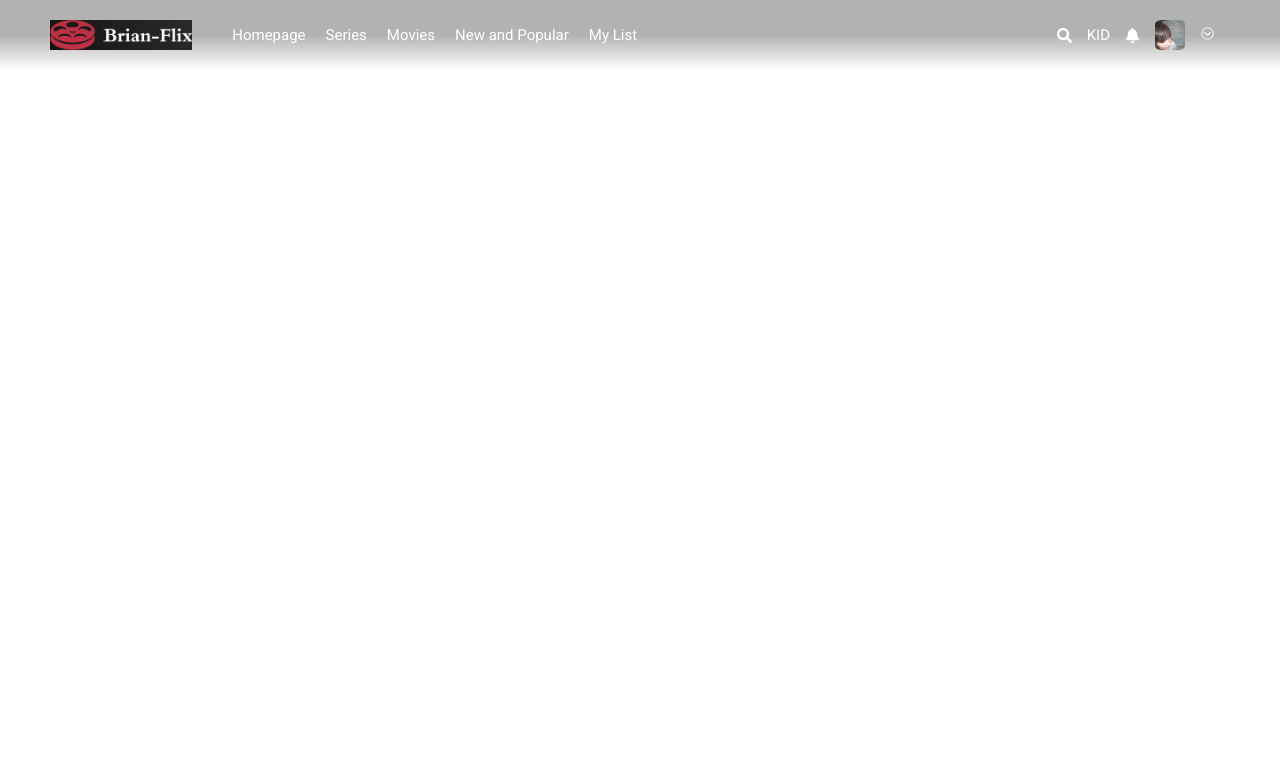
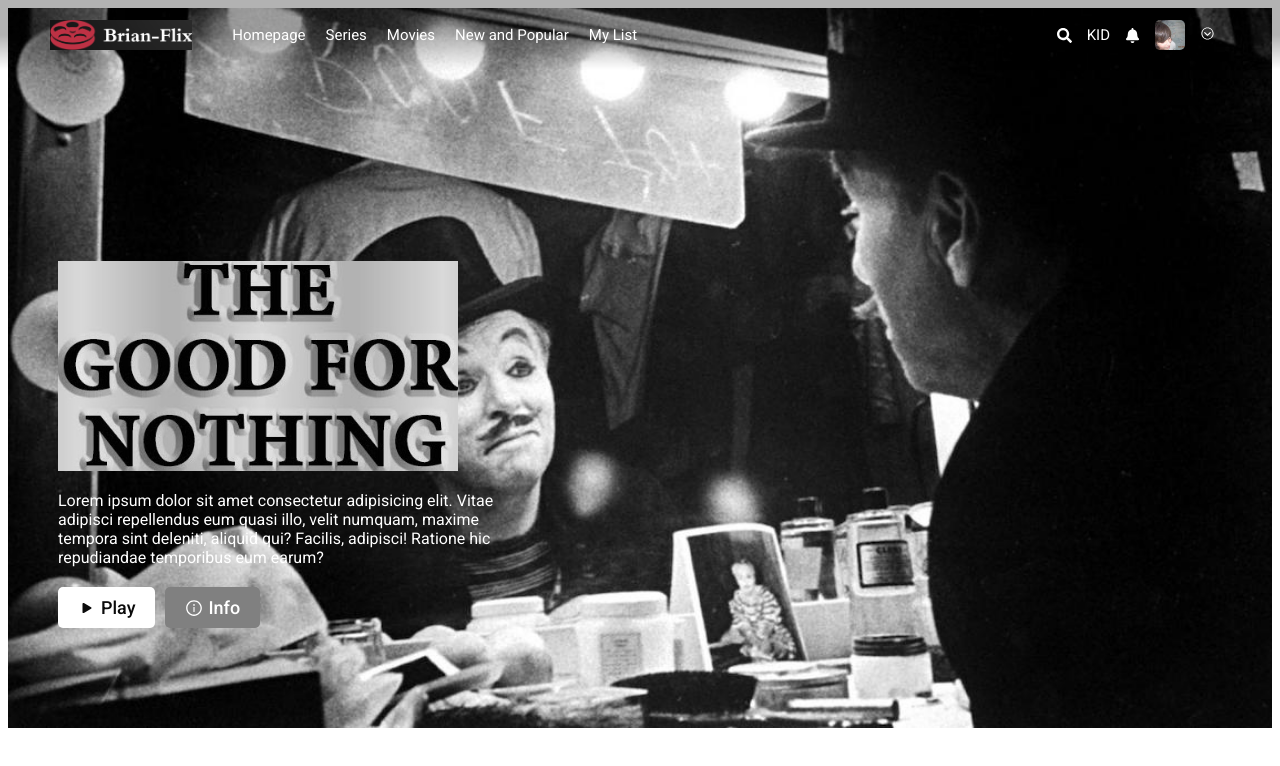
Before and after one commit to brianx009/NetflixClone, a React (Create React App) app in the folder myapp/: page / in a window 1280 px wide. Shown: the top 766 px of the page. Built offline with nearby package versions, Linux system fonts and the light colour scheme.

Commit message:
Featured Page in progress save point

```diff
--- /dev/null
+++ b/myapp/src/components/featured/Featured.jsx
@@ -0,0 +1,63 @@
+import { BsFillPlayFill } from "react-icons/bs";
+import { AiOutlineInfoCircle } from "react-icons/ai";
+
+import "./featured.scss";
+
+export default function Featured({ type }) {
+  return (
+    <div className="featured">
+      {type && (
+        <div className="category">
+          <span>{type === "movie" ? "Movies" : "Series"}</span>
+          <select name="genre" id="genre">
+            <option>Genre</option>
+            <option value="adventure">Adventure</option>
+            <option value="comedy">Comedy</option>
+            <option value="crime">Crime</option>
+            <option value="fantasy">Fantasy</option>
+            <option value="historical">Historical</option>
+            <option value="horror">Horror</option>
+            <option value="romance">Romance</option>
+            <option value="sci-fi">Sci-fi</option>
+            <option value="thriller">Thriller</option>
+            <option value="western">Western</option>
+            <option value="animation">Animation</option>
+            <option value="drama">Drama</option>
+            <option value="documentary">Documentary</option>
+          </select>
+        </div>
+      )}
+      {/* movie thumbnail */}
+      <img
+        src="images/movie/CC.png"
+        alt=""
+      />
+      {/*Movie Title png */}
+      <div className="info">
+        <img
+          src="images/movieTitle/CC_GFN.png"
+          alt=""
+        />
+        {/*Movie Description */}
+        <span className="desc">
+          Lorem ipsum dolor sit amet consectetur adipisicing elit. Vitae
+          adipisci repellendus eum quasi illo, velit numquam, maxime tempora
+          sint deleniti, aliquid qui? Facilis, adipisci! Ratione hic repudiandae
+          temporibus eum earum?
+        </span>
+        {/*Play Button Icon */}
+        <div className="buttons">
+          <button className="play">
+            <BsFillPlayFill/>
+            <span>Play</span>
+          </button>
+          {/*Information button Icon */}
+          <button className="more">
+            <AiOutlineInfoCircle/>
+            <span>Info</span>
+          </button>
+        </div>
+      </div>
+    </div>
+  );
+}
--- /dev/null
+++ b/myapp/src/components/featured/featured.scss
@@ -0,0 +1,106 @@
+/*
+.featured{
+    //controls the height of the movie thumbnail
+    height: 90vh;
+    position: relative;
+
+    img{
+        //width and height are set to take up a
+        //full screen
+        width: 100%;
+        height: 100%;
+        //makes image fit stretched
+        object-fit: cover;
+    }
+
+    .info{
+        width: 35%;
+        position: absolute;
+        left: 50px;
+        bottom: 100px;
+        color: white;
+    }
+
+}
+*/
+
+.featured {
+    height: 90vh;
+    position: relative;
+
+    .category {
+      position: absolute;
+      top: 80px;
+      left: 50px;
+      font-size: 30px;
+      font-weight: 500;
+      color: white;
+      display: flex;
+      align-items: center;
+
+      select {
+        cursor: pointer;
+        background-color: var(--main-color);
+        border: 1px solid white;
+        color: white;
+        margin-left: 20px;
+        padding: 5px;
+      }
+    }
+
+    img {
+      width: 100%;
+      height: 100%;
+      object-fit: cover;
+
+    }
+
+    .info {
+      width: 35%;
+      position: absolute;
+      left: 50px;
+      bottom: 100px;
+      color: white;
+      display: flex;
+      flex-direction: column;
+
+      img {
+        width: 400px;
+      }
+
+      .desc {
+        margin: 20px 0px;
+      }
+
+      .buttons {
+        display: flex;
+
+        button {
+          padding: 10px 20px;
+          border: none;
+          border-radius: 5px;
+          display: flex;
+          align-items: center;
+          justify-content: center;
+          font-size: 18px;
+          font-weight: 500;
+          margin-right: 10px;
+          cursor: pointer;
+
+          &.play {
+            background-color: white;
+            color: var(--main-color);
+          }
+
+          &.more {
+            background-color: gray;
+            color: white;
+          }
+
+          span {
+            margin-left: 5px;
+          }
+        }
+      }
+    }
+  }
--- a/myapp/src/home/Home.jsx
+++ b/myapp/src/home/Home.jsx
@@ -2,12 +2,15 @@
 import "./home.scss"
 //importing Navbar so we could call it and have it display in our home page
 import Navbar from "../components/navbar/Navbar"
+import Featured from "../components/featured/Featured"
 
 //exports home page with navbar component
 export default function Home() {
   return (
     <div className="home">
+      {/*calls our navbar component to our home page */}
       <Navbar/>
+      <Featured/>
     </div>
   )
 }
```
Also changed, not shown: myapp/public/images/movie/CC.png (added), myapp/public/images/movieTitle/CC_GFN.png (added).
